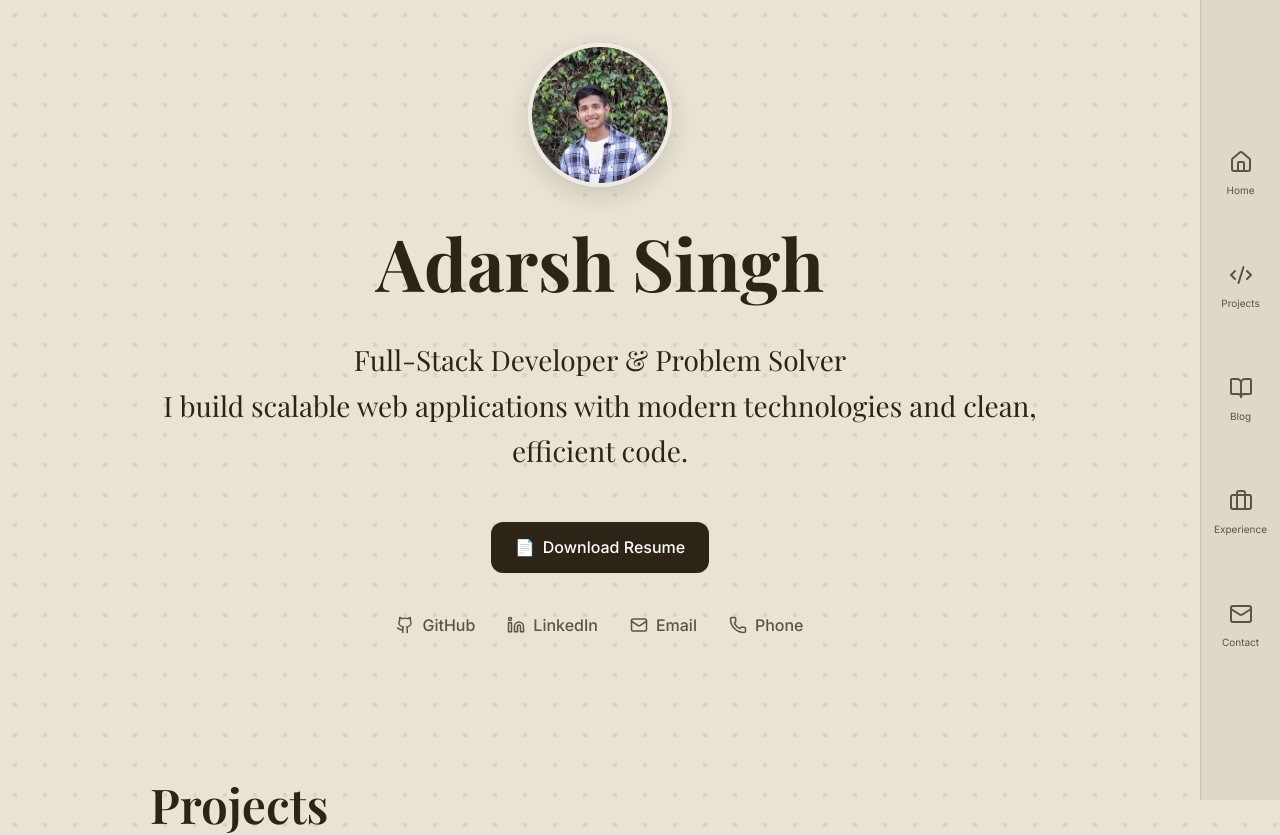
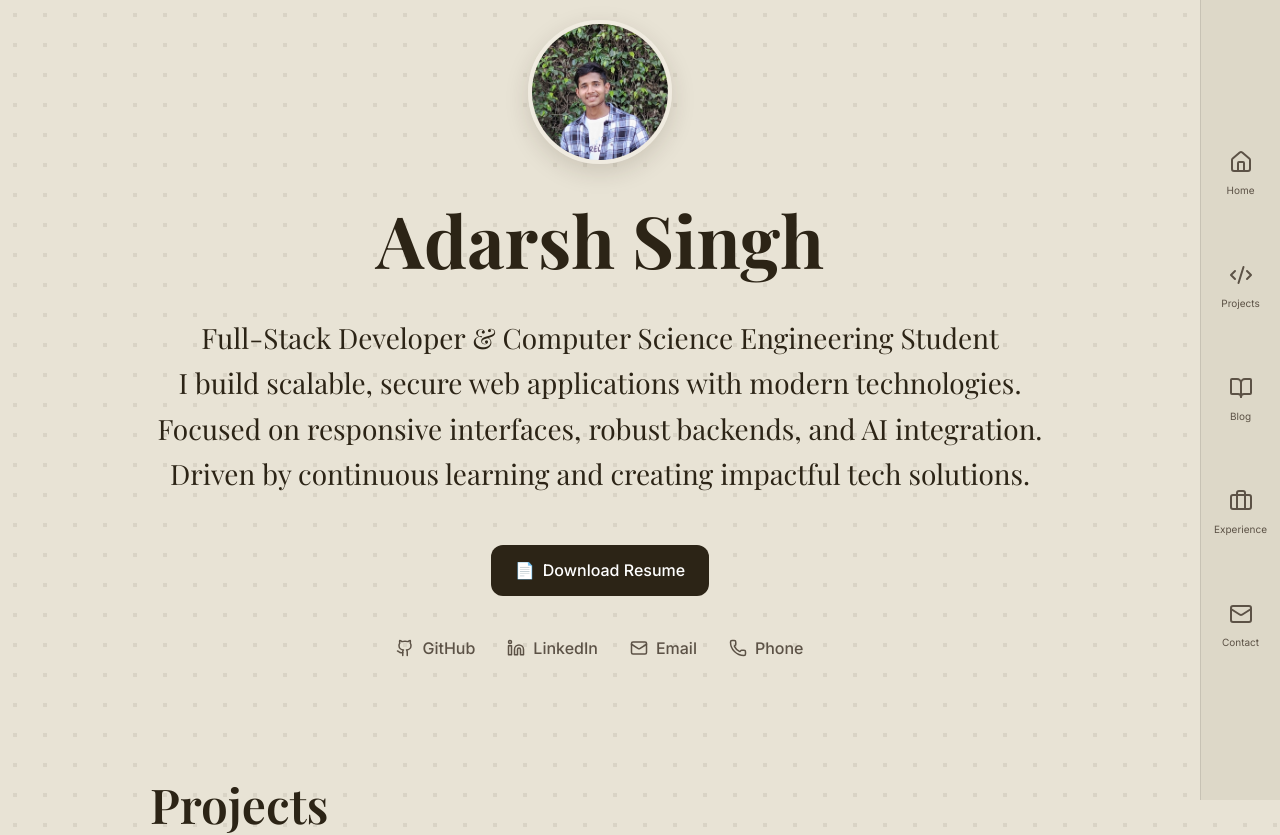
Before and after one commit to adarsh-singhdev/portfolio-website, a React (Vite) app: page / in a window 1280 px wide. Shown: the top 835 px of the page. Built offline with nearby package versions, Linux system fonts and the light colour scheme.

Commit message:
hero section chnages

```diff
--- a/src/components/Hero.jsx
+++ b/src/components/Hero.jsx
@@ -34,6 +34,8 @@ const Hero = () => {
   return (
     <section id="home" className="min-h-[85vh] flex items-center justify-center pt-20 md:pt-0 pb-12 md:pb-0 relative overflow-hidden">
       <div className="max-w-container mx-auto px-5 md:px-0 text-center">
+
+        {/* Profile Image */}
         <div
           className={`flex justify-center mb-8 transition-all duration-1000 ${
             isLoaded ? 'animate-fade-in-up' : 'opacity-0 translate-y-10'
@@ -47,6 +49,7 @@ const Hero = () => {
             loading="eager"
           />
         </div>
+
         {/* Hero Name */}
         <h1
           className={`text-5xl md:text-h1 font-bold text-[#2C2416] mb-8 font-serif transition-all duration-1000 ${
@@ -64,11 +67,13 @@ const Hero = () => {
           }`}
           style={{ animationDelay: '0.4s' }}
         >
-          Full-Stack Developer & Problem Solver
-          <br />
-          I build scalable web applications with modern technologies and clean, efficient code.
+          Full-Stack Developer & Computer Science Engineering Student<br />
+          I build scalable, secure web applications with modern technologies.<br />
+          Focused on responsive interfaces, robust backends, and AI integration.<br />
+          Driven by continuous learning and creating impactful tech solutions.
         </p>
 
+        {/* Resume Download */}
         <div
           className={`mb-10 transition-all duration-1000 ${
             isLoaded ? 'animate-fade-in-up' : 'opacity-0 translate-y-10'
@@ -108,6 +113,7 @@ const Hero = () => {
             </a>
           ))}
         </div>
+
       </div>
     </section>
   );
```
